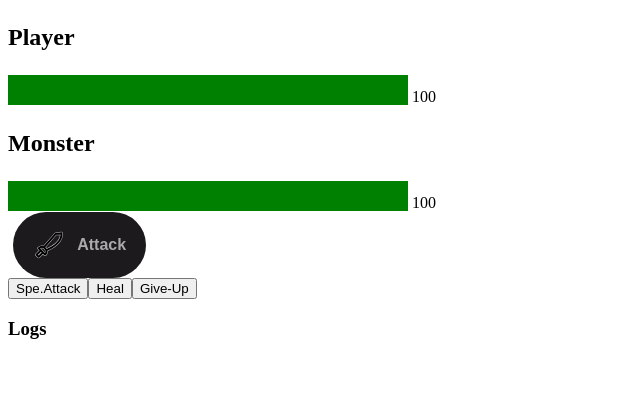
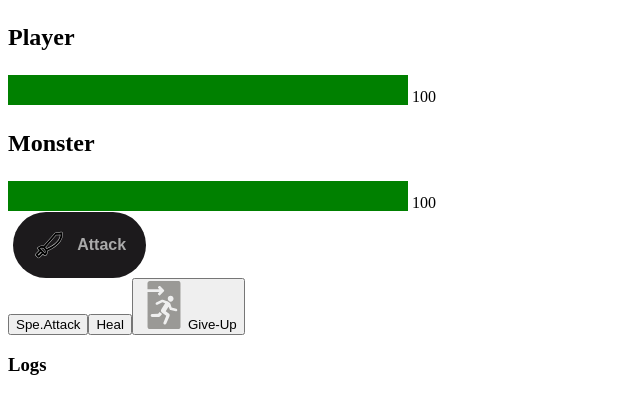
Before and after one commit to AoiLeyos/MonsterSlayerAngular, an Angular app: page / in a window 1280 px wide. Shown: the top 414 px of the page, without its empty margins (0-640 px from the left). Built offline with nearby package versions, Linux system fonts and the light colour scheme.

Commit message:
feat(give-up-button.component.html)add image on button

```diff
--- a/src/app/buttons/give-up-button/give-up-button.component.html
+++ b/src/app/buttons/give-up-button/give-up-button.component.html
@@ -1 +1,18 @@
-<button (click)="giveUp()">Give-Up</button>
+<button (click)="giveUp()" class="btn">
+    <svg fill="#9a9996" version="1.1" id="Capa_1"
+         xmlns="http://www.w3.org/2000/svg"
+         xmlns:xlink="http://www.w3.org/1999/xlink" width="48px" height="48px"
+         viewBox="0 0 552.4 552.4" xml:space="preserve">
+        <g id="SVGRepo_bgCarrier" stroke-width="0"></g>
+        <g id="SVGRepo_tracerCarrier" stroke-linecap="round"
+           stroke-linejoin="round"></g>
+        <g id="SVGRepo_iconCarrier">
+            <g>
+                <path
+                      d="M465.7,26.2c0-9.2-4.9-17.1-11.6-22C452.9,3.6,452.3,3,451,2.4c-3.7-1.8-8-2.4-11.6-2.4H113.1l0,0 C98.4,0,86.2,11.6,86.2,26.9v67.9h136.5l-14.1-14.1c-3.7-3.7-3.1-9.2,0-12.9l9.2-9.2c1.8-1.8,3.7-2.4,6.1-2.4 c2.4,0,4.9,0.6,6.7,2.4l45.3,46c1.8,1.8,2.399,3.7,2.399,6.1s-1.199,4.9-2.399,6.7l-45.3,45.9c-3.7,3.7-9.2,3.7-12.9,0l-9.2-9.2 c-3.7-3.7-3.7-9.2,0-12.9l14.7-14.1H86.8v398.4c0,14.7,11.6,26.9,26.3,26.9h326.2c14.7,0,26.9-11.601,26.9-26.9L465.7,26.2z M352.4,170.7c18.399,0,33.7,15.3,33.7,33.7c0,18.4-15.301,33-33.7,33c-18.4,0-33-14.7-33-33C319.4,186.1,333.4,170.7,352.4,170.7z M235,403.8c-7.3,8.601-12.2,11.601-22,11l-74.1-1.199c-9.2-0.601-16.5-9.801-15.9-17.7c0.6-11,8-17.101,18.4-17.101l67.9-0.6 l15.9-21.5l0,0L254,380L235,403.8z M412.4,348.101L351.8,334.7c-4.3-1.2-7.3-4.3-9.199-8L328.5,295.5 c-1.2,1.2-32.399,52.601-32.399,52.601l35.5,26.899c11,9.2,12.199,17.7,8,29.4l-36.7,84.5c-3.101,8-12.2,13.5-21.4,10.399 c-9.2-3.1-15.3-13.5-11-22.6l31.8-76.5l-47.7-36.1c-12.9-8-17.7-23.301-8.6-38.601l42.8-69.8l-31.2-11l-56.3,28.2 c-7.3,4.3-16.5,0.6-20.2-6.1c-3.1-6.1-0.6-14.7,5.5-18.4l58.8-30.6c3.1-1.8,6.1-3.1,9.2-3.1s6.1,0.6,8.6,1.2l49.6,15.9 c1.801,0.6,3.101,1.2,4.301,2.4L344,254.4c3.7,2.4,4.9,6.7,6.101,9.8l13.5,42.2l54.5,14.1c7.3,1.8,11,8.601,11,15.3 C428.3,342,419.8,350,412.4,348.101z">
+                </path>
+            </g>
+        </g>
+    </svg>
+    <span class="text">Give-Up</span>
+</button>
```
